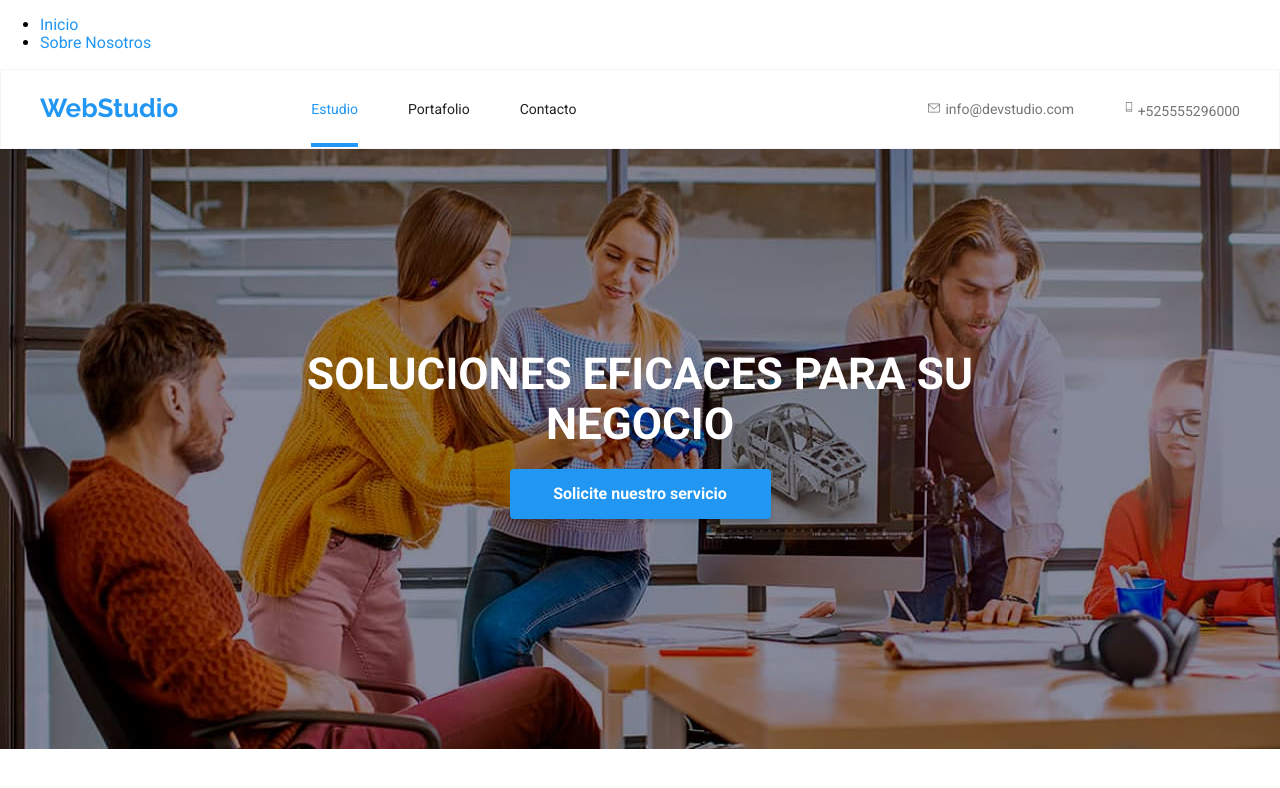
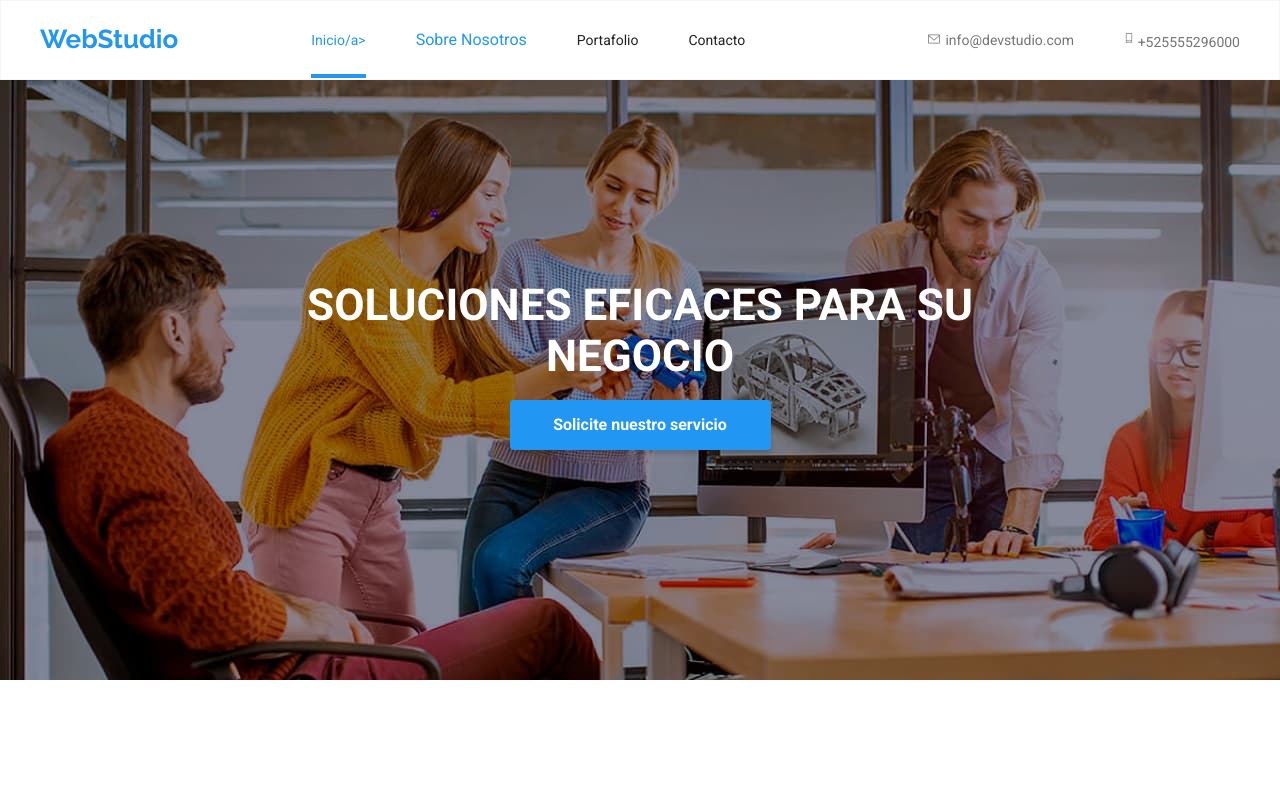
Before and after one commit to JenniGomez04/WebStudio2, a plain HTML site: page index.html in a window 1280 px wide. Shown: the top 788 px of the page. Drawn offline with nearby package versions, Linux system fonts and the light colour scheme.

Commit message:
Se agregó menú de navegación sin enlace a contacto

```diff
--- a/index.html
+++ b/index.html
@@ -22,12 +22,6 @@
   <!-- Encabezado de la Web apartir de aqui / Sección backdrop es de pop-up-->
 
   <body>
-      <nav>
-        <ul>
-          <li><a href="index.html">Inicio</a></li>
-          <li><a href="about.html">Sobre Nosotros</a></li>
-        </ul>
-      </nav>
     <section class="backdrop is-hidden" data-modal>
       <div class="modal" style="padding: 8px">
         <div style="width: 100%; display: flex; justify-content: flex-end">
@@ -130,8 +124,9 @@
           <div class="logo"><a href="#">WebStudio</a></div>
           <ul class="nav">
             <li class="nav__item">
-              <a href="index.html" class="link active">Estudio</a>
+              <a href="index.html" class="link active">Inicio/a>
             </li>
+            <li><a href="about.html">Sobre Nosotros</a></li>
             <li class="nav__item">
               <a href="portfolio.html" class="link">Portafolio</a>
             </li>
```
